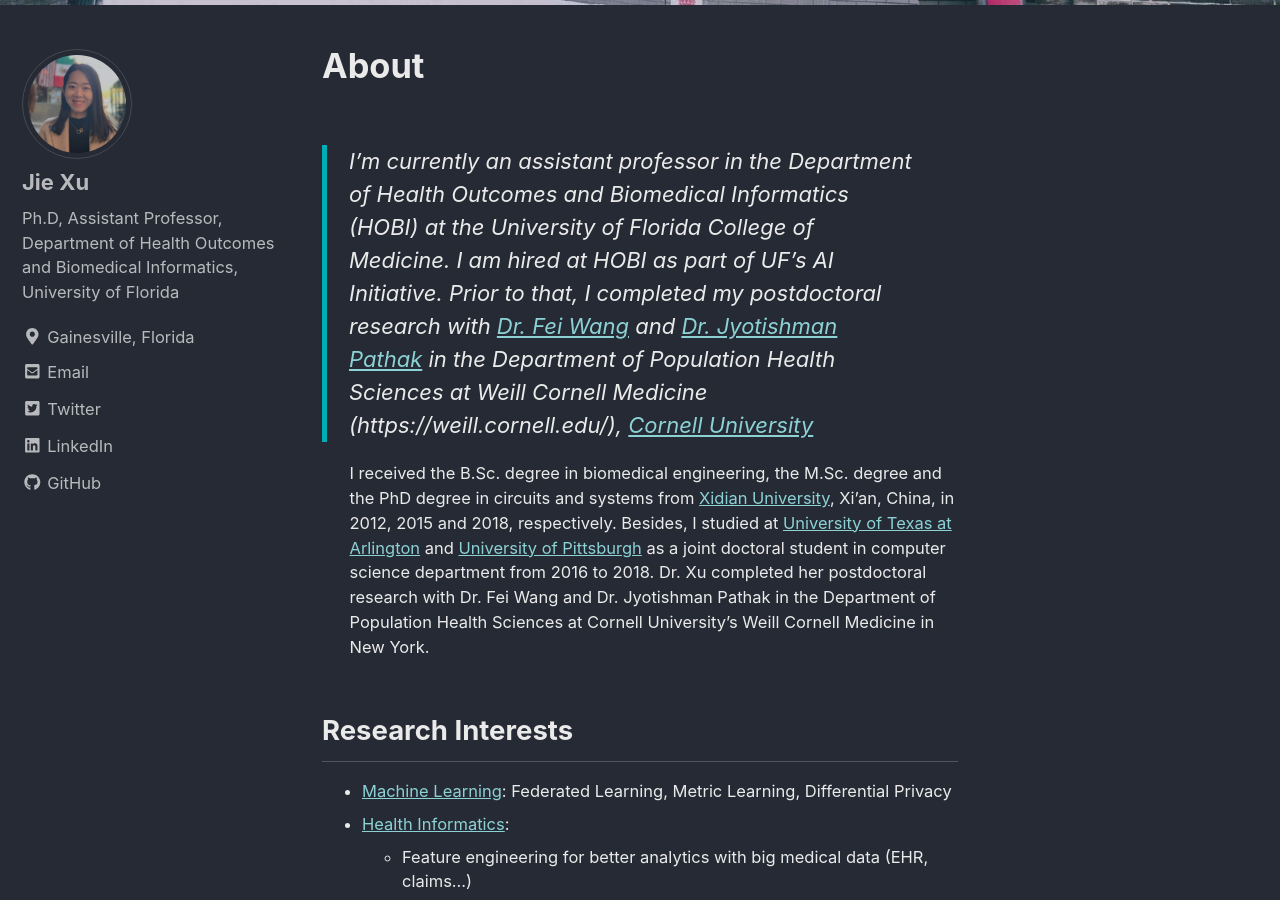
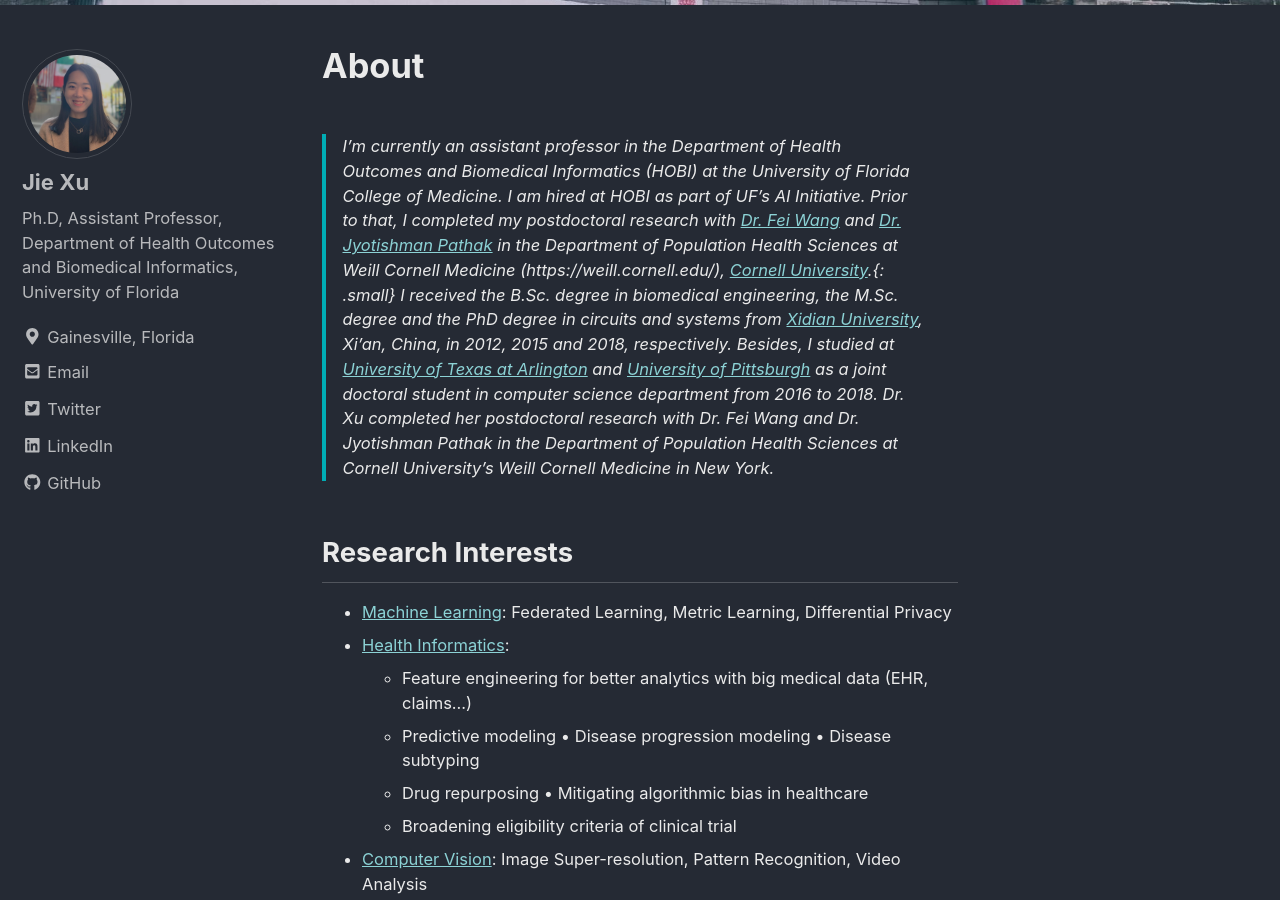
Before and after one commit to jxu1015/jxu1015.github.io, a Jekyll site: the page built from _pages/about.md, in a window 1280 px wide and 900 px high, scrolled down 507 px. Built offline with Jekyll 4.4.1, drawn with Linux system fonts in a browser that asks for light colours; nearby versions of some CDN libraries; a script that is not in the unit is left out; some of the changed lines change nothing that is shown.

Commit message:
Update about.md

```diff
--- a/_pages/about.md
+++ b/_pages/about.md
@@ -5,8 +5,7 @@
   image: "/images/xian_snow2.jpeg"
 ---
 
-> I’m currently an assistant professor in the Department of Health Outcomes and Biomedical Informatics (HOBI) at the University of Florida College of Medicine. I am hired at HOBI as part of UF’s AI Initiative. Prior to that, I completed my postdoctoral research with [Dr. Fei Wang](https://wcm-wanglab.github.io/index.html) and [Dr. Jyotishman Pathak](https://vivo.weill.cornell.edu/display/cwid-jyp2001) in the Department of Population Health Sciences at Weill Cornell Medicine (https://weill.cornell.edu/), [Cornell University](https://www.cornell.edu/)
-
+> I’m currently an assistant professor in the Department of Health Outcomes and Biomedical Informatics (HOBI) at the University of Florida College of Medicine. I am hired at HOBI as part of UF’s AI Initiative. Prior to that, I completed my postdoctoral research with [Dr. Fei Wang](https://wcm-wanglab.github.io/index.html) and [Dr. Jyotishman Pathak](https://vivo.weill.cornell.edu/display/cwid-jyp2001) in the Department of Population Health Sciences at Weill Cornell Medicine (https://weill.cornell.edu/), [Cornell University](https://www.cornell.edu/).{: .small}
 I received the B.Sc. degree in biomedical engineering, the M.Sc. degree and the PhD degree in circuits and systems from [Xidian University](https://en.xidian.edu.cn/), Xi’an, China, in 2012, 2015 and 2018, respectively. Besides, I studied at [University of Texas at Arlington](https://www.uta.edu/) and [University of Pittsburgh](https://www.pitt.edu/) as a joint doctoral student in computer science department from 2016 to 2018. Dr. Xu completed her postdoctoral research with Dr. Fei Wang and Dr. Jyotishman Pathak in the Department of Population Health Sciences at Cornell University’s Weill Cornell Medicine in New York.
 {: .small}
 
```
